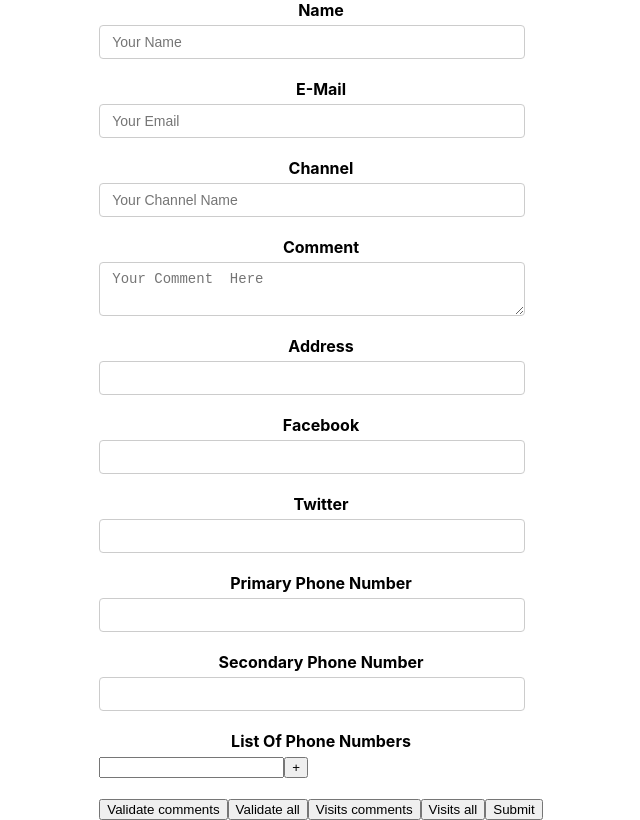
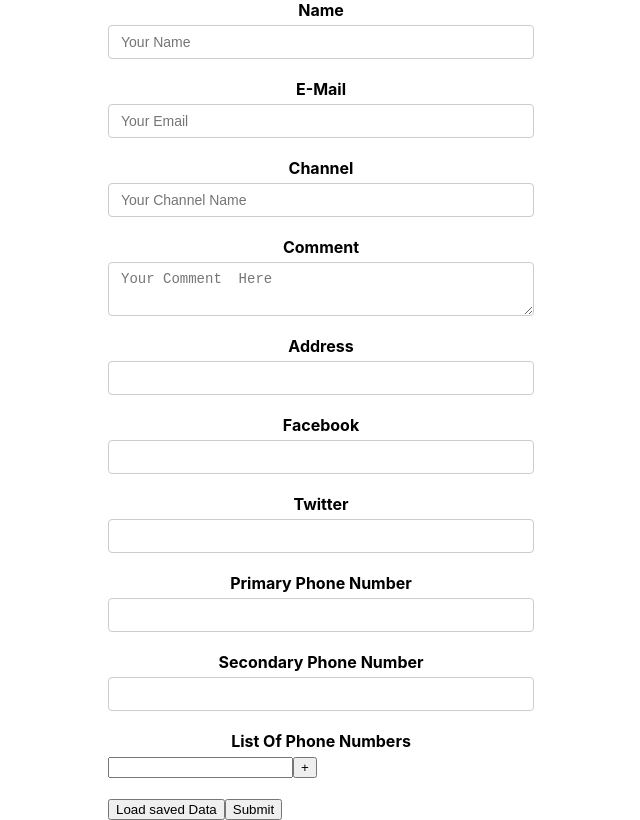
Before and after one commit to TabotCharlesBessong/reactAndMore, a React (Create React App) app in the folder formik/: page / in a window 1280 px wide. Shown: the whole page, without its empty margins (319-959 px from the left). Built offline with nearby package versions, Linux system fonts and the light colour scheme.

Commit message:
saved Data and reset form

```diff
--- a/formik/src/components/YoutubeForm.js
+++ b/formik/src/components/YoutubeForm.js
@@ -3,6 +3,21 @@ import React from 'react'
 import { Formik , Form, Field, ErrorMessage, FieldArray, FastField } from 'formik'
 import * as Yup from 'yup'
 import TextError from './TextError'
+import { useState } from 'react'
+
+const savedValues = {
+  name: 'Charles',
+  email: 'me@.com',
+  channel: 'abx',
+  comment:'iou',
+  address:'buea',
+  social:{
+    facebook:'',
+    twitter:''
+  },
+  phoneNumbers:['',''],
+  phNumbers: ['']
+}
 
 const initialValues = {
   name: '',
@@ -21,6 +36,7 @@ const initialValues = {
 const onSubmit = (values,onSubmitProps) => {
   console.log('Form data', values , onSubmitProps)
   onSubmitProps.setSubmitting(false)
+  onSubmitProps.resetForm()
 }
 
 
@@ -43,14 +59,17 @@ const validateComments = value => {
 
 function YoutubeForm () {
 
+  const [formValues,setFormValues] = useState(null)
+
   return (
     <Formik
-    initialValues={initialValues}
+    initialValues={ formValues || initialValues}
     validationSchema={validationSchema}
     onSubmit={onSubmit}
     // validateOnChange={false}
     // validateOnBlur={false}
     // validateOnMount
+    enableReinitialize
      >
      {
        formik => {
@@ -169,15 +188,22 @@ function YoutubeForm () {
         </FieldArray>
       </div>
 
-        <button type='button' onClick={()=> formik.validateField('comment')} >Validate comments</button>
-        <button type='button' onClick={()=> formik.validateForm()} >Validate all</button>
-        <button type='button' onClick={()=> formik.setFieldTouched('comment')} >Visits comments</button>
-        <button type='button' onClick={()=> formik.setTouched({
-          name:true ,
-          email:true,
-          channel:true,
-          comment:true
-        })} >Visits all</button>
+        {/* <button type='button' onClick={()=> formik.validateField('comment')} >Validate comments</button> */}
+        {/* <button type='button' onClick={()=> formik.validateForm()} >Validate all</button> */}
+        {/* <button type='button' onClick={()=> formik.setFieldTouched('comment')} >Visits comments</button> */}
+        {/* <button type='button' onClick={()=> formik.setTouched({ */}
+          {/* // name:true ,
+          // email:true,
+          // channel:true,
+          // comment:true
+        // })} >Visits all</button> */}
+
+        <button  type='button' onClick={()=> setFormValues(savedValues) } >
+          Load saved Data
+        </button>
+        {/* <button type='reset'> */}
+          {/* Reset */}
+        {/* </button> */}
         <button disabled={!formik.isValid || formik.isSubmitting} type='submit'>Submit</button>
           </Form>
 
```
